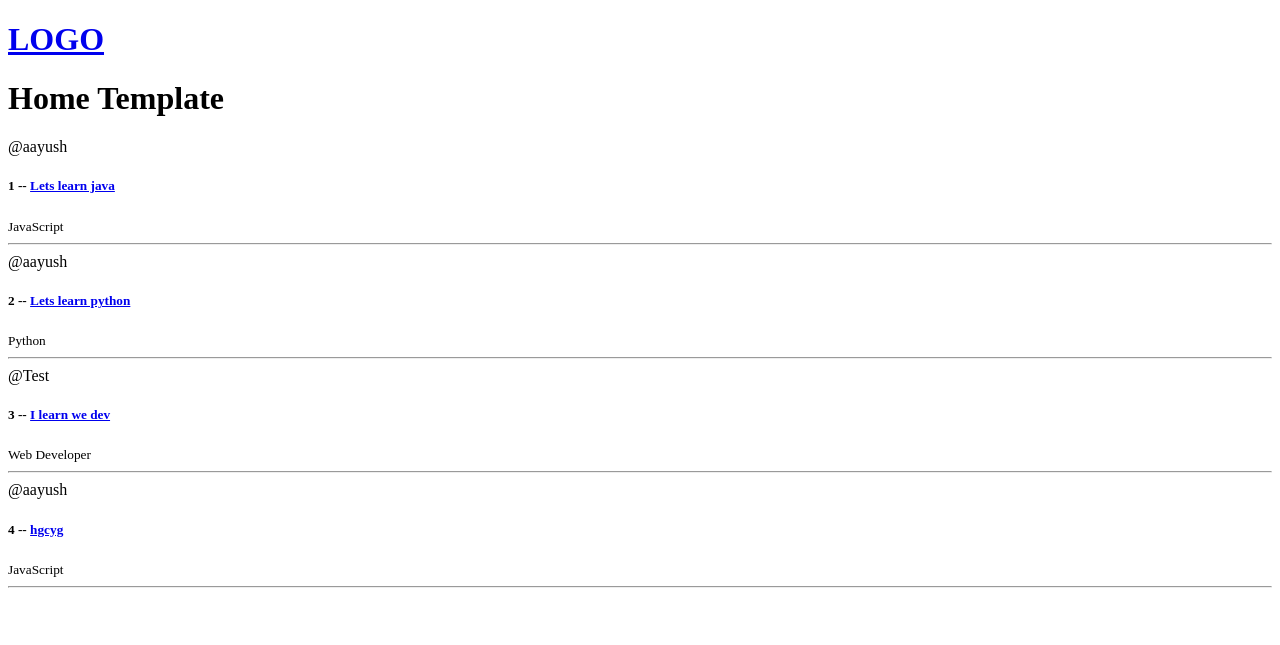
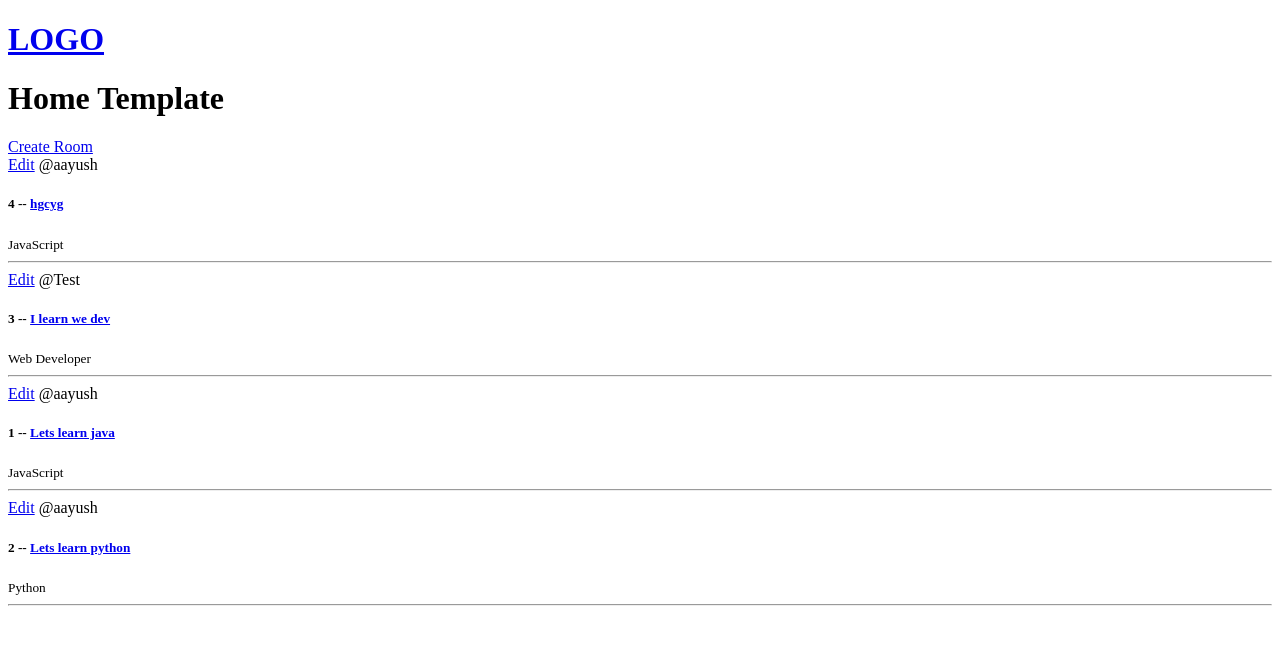
Before and after one commit to Aayush3115/Study-Bud, a Django app: page / in a window 1280 px wide. Shown: the top 645 px of the page. Run offline with Django 5.2, Linux system fonts and the light colour scheme; data comes from the database, SQL or seed files in the repository; both versions use the stored data as it was after the commit.

Commit message:
Fixed Buges and Some Updates

```diff
--- a/base/models.py
+++ b/base/models.py
@@ -20,6 +20,9 @@ class Room(models.Model):
     updated=models.DateTimeField(auto_now=True)
     created=models.DateTimeField(auto_now_add=True)
 
+    class Meta:
+        ordering=['-updated','-created']
+
     def __str__(self):
         return self.name
 
--- a/base/templates/base/home.html
+++ b/base/templates/base/home.html
@@ -5,9 +5,12 @@
 <h1>Home Template</h1>
 
 <div>
+
+    <a href="{% url 'create-room' %}">Create Room</a>
     <div>
         {% for room in rooms %}
             <div>
+                <a href="{% url 'update-room' room.id %}">Edit</a>
                 <span>@{{room.host.username}}</span>
                <h5>{{room.id}} -- <a href="{% url 'room' room.id %}">{{room.name}}</a></h5>
                <small>{{room.topic.name}}</small>
--- a/base/urls.py
+++ b/base/urls.py
@@ -6,4 +6,6 @@ from .import views
 urlpatterns = [
     path('', views.home, name='home'),
     path('room/<str:pk>/', views.room, name='room'),
+    path('create-room/', views.createRoom, name='create-room'),
+    path('update-room/<str:pk>', views.updateRoom, name='update-room'),
 ]
--- a/base/views.py
+++ b/base/views.py
@@ -1,5 +1,6 @@
-from django.shortcuts import render
+from django.shortcuts import render,redirect
 from .models import Room
+from .forms import RoomForm
 # Create your views here.
 
 # rooms=[
@@ -21,7 +22,29 @@ def home(request):
 
 def room(request, pk):
     room=Room.objects.get(id=pk)
-    context={
-        'room':room
-    }
+    context={'room':room}
     return render(request,'base/room.html',context)
+
+def createRoom(request):
+    form=RoomForm()
+    if request.method=='POST':
+        form=RoomForm(request.POST)
+        if form.is_valid():
+            form.save()
+            return redirect('home')
+
+    context={'form': form}
+    return render(request,'base/room_form.html',context)
+
+
+def updateRoom(request,pk):
+    room=Room.objects.get(id=pk)
+    form=RoomForm(instance=room)
+    if request.method=='POST':
+        form=RoomForm(request.POST,instance=room)
+        if form.is_valid():
+            form.save()
+            return redirect('home')
+
+    context={'form': form}
+    return render(request,'base/room_form.html',context)
```
Also changed, not shown: base/forms.py (added, +8 -0 lines), base/templates/base/room_form.html (added, +13 -0 lines), db.sqlite3.
